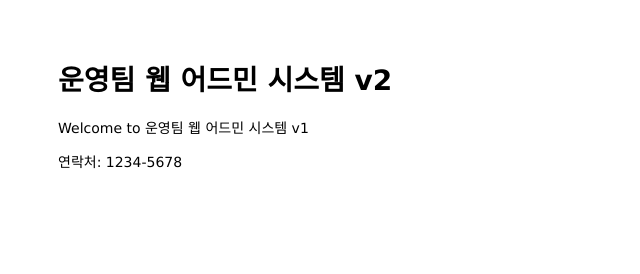
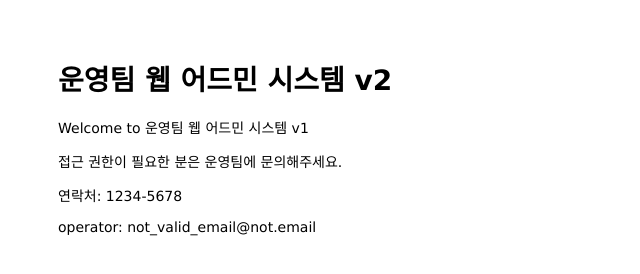
Before and after one commit to testaquatic/mastering-github, a website: page public/index.html in a window 1280 px wide. Shown: the whole page, without its empty margins (0-640 px from the left). Drawn offline with Linux system fonts and the light colour scheme.

Commit message:
Change content in main page, Update libraries

```diff
--- a/public/index.html
+++ b/public/index.html
@@ -7,9 +7,11 @@
   <body>
     <h1>운영팀 웹 어드민 시스템 v2</h1>
     <p>Welcome to 운영팀 웹 어드민 시스템 v1</p>
+    <p>접근 권한이 필요한 분은 운영팀에 문의해주세요.</p>
   </body>
 
   <footer>
     <p>연락처: 1234-5678</p>
+    <p>operator: not_valid_email@not.email</p>
   </footer>
 </html>
```
Also changed, not shown: package.json (+4 -4 lines), 1 other file.
